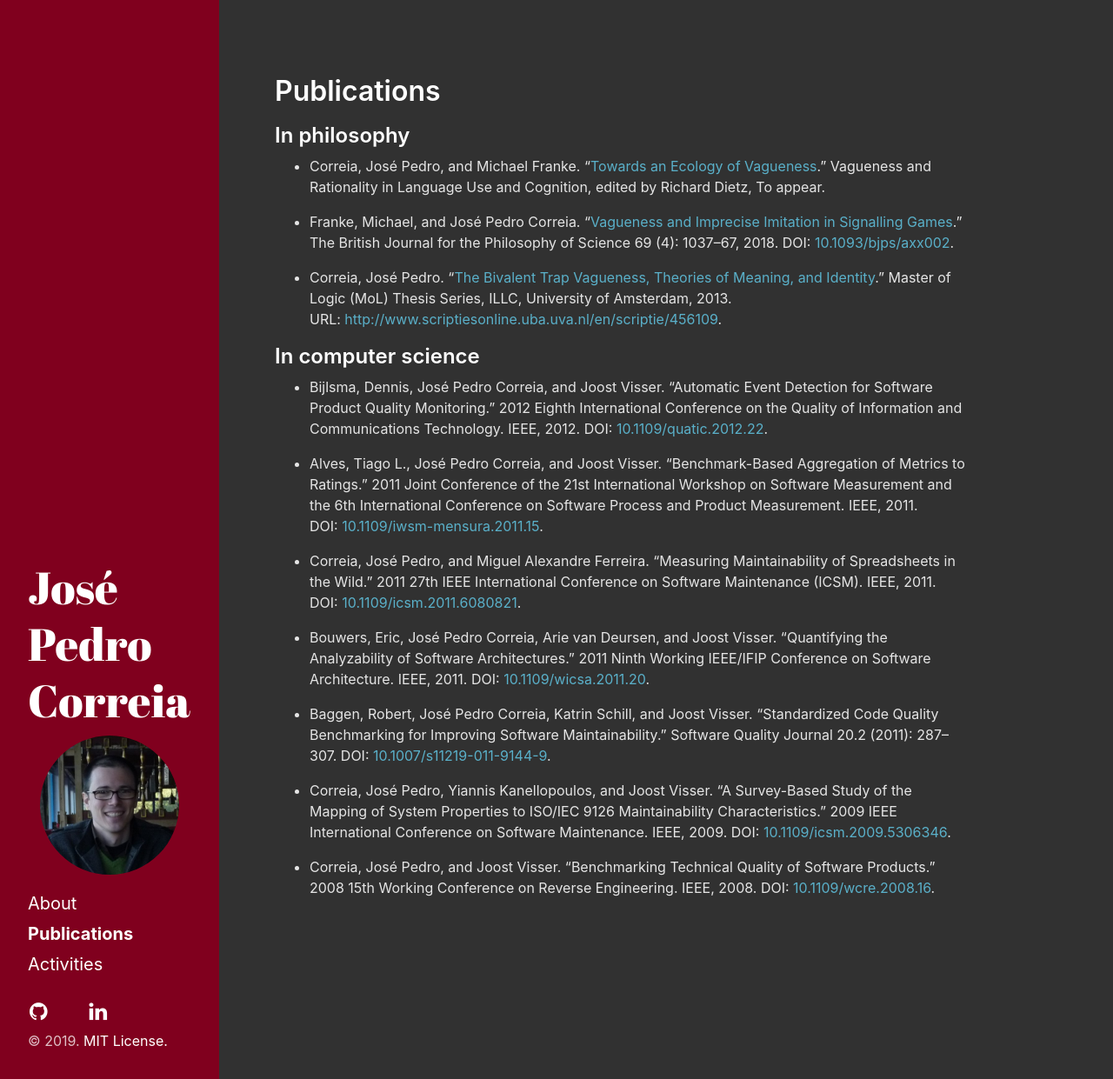
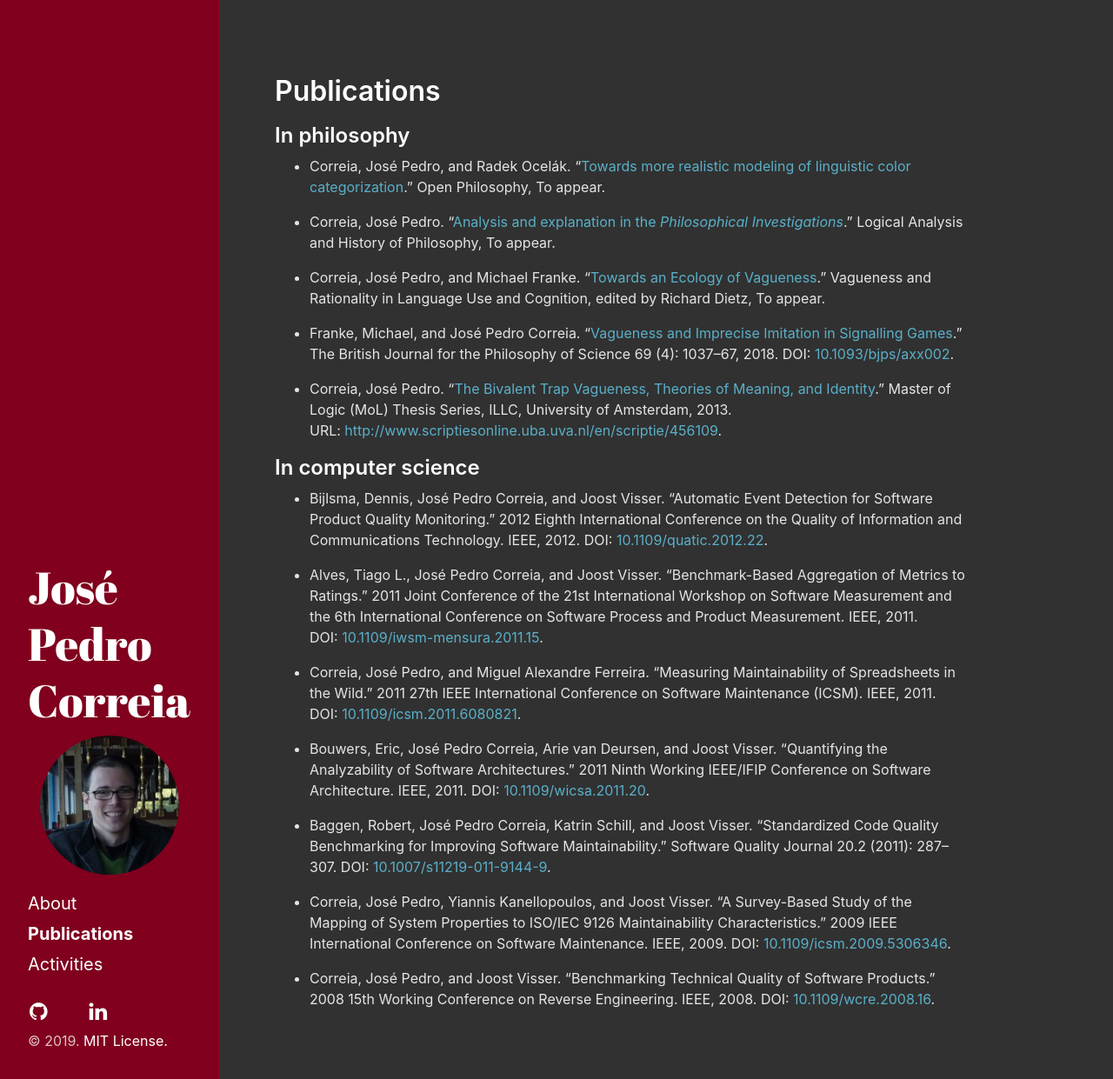
Before and after one commit to josepedrocorreia/josepedrocorreia.github.io, a Jekyll site: the page built from publications.md, in a window 1280 px wide. Shown: the whole page at 87% size. Built offline with Jekyll 4.4.1, drawn with Linux system fonts in a browser that asks for light colours; nearby versions of some CDN libraries; some web fonts are replaced; a style sheet for code colours, icons or effects is not loaded.

Commit message:
Added two forthcoming publications.

```diff
--- a/publications.md
+++ b/publications.md
@@ -8,6 +8,11 @@ order: 1
 # Publications
 
 ## In philosophy
+
+* Correia, José Pedro, and Radek Ocelák. "[Towards more realistic modeling of linguistic color
+categorization](assets/pdf/CorreiaOcelak_Towards_more_realistic.pdf)." Open Philosophy, To appear.
+
+* Correia, José Pedro. "[Analysis and explanation in the _Philosophical Investigations_](assets/pdf/Correia_Analysis_and_explanation.pdf)." Logical Analysis and History of Philosophy, To appear.
 
 * Correia, José Pedro, and Michael Franke. “[Towards an Ecology of Vagueness](/assets/pdf/CorreiaFranke_Towards_an_Ecology_of_Vagueness.pdf).” Vagueness and Rationality in Language Use and Cognition, edited by Richard Dietz, To appear.
 
```
Also changed, not shown: 2 other files.
